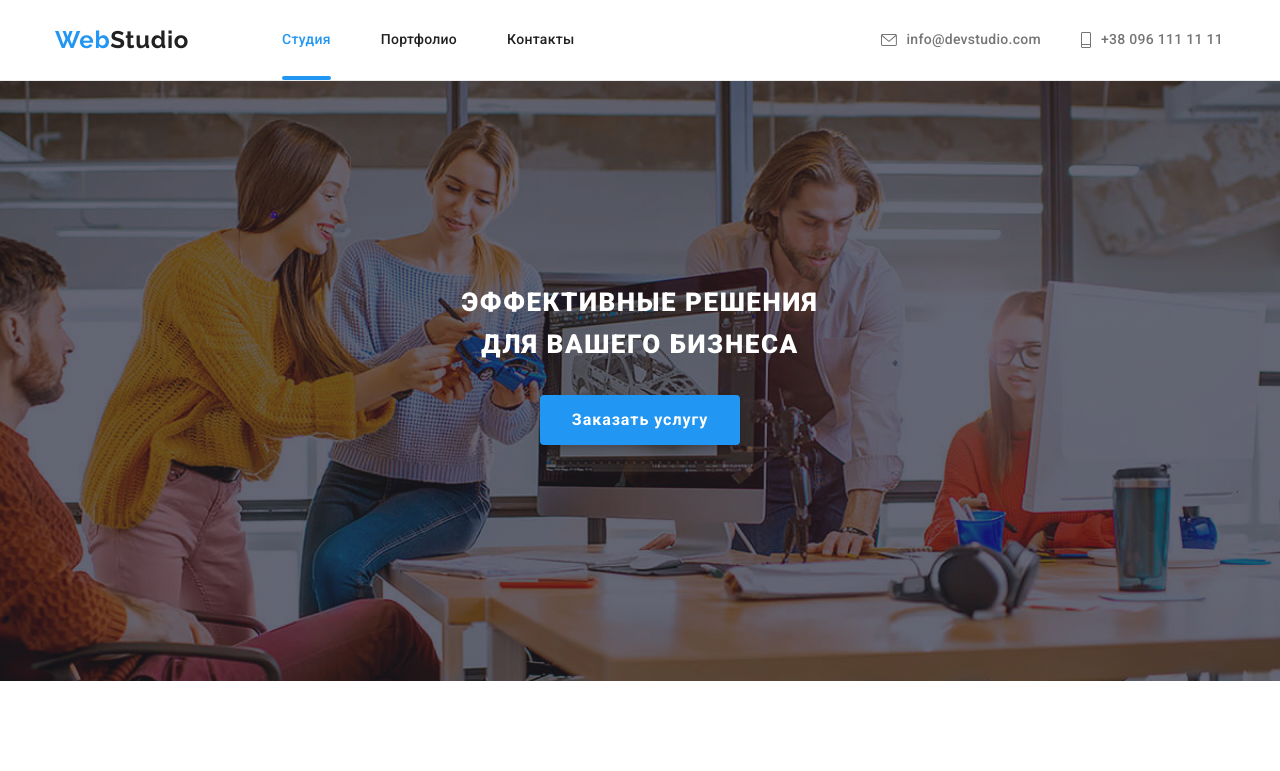
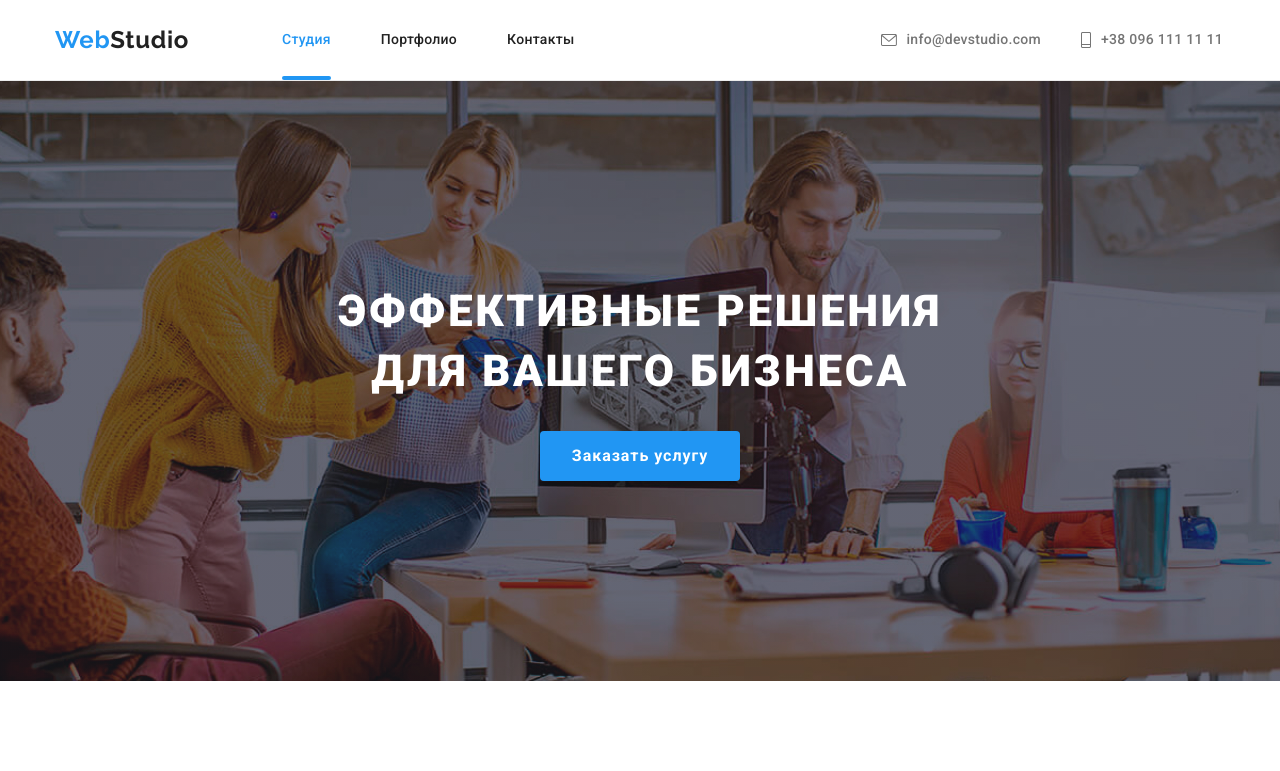
Before and after one commit to karina-doskuch/goit-markup-hw-08, a plain HTML site: page index.html in a window 1280 px wide. Shown: the top 771 px of the page. Drawn offline with nearby package versions, Linux system fonts and the light colour scheme.

Commit message:
fix header and overlay

```diff
--- a/sass/components/_main-header.scss
+++ b/sass/components/_main-header.scss
@@ -75,6 +75,9 @@
 
     @media (min-width: 1200px) {
         padding-top: 200px;
+        font-size: 44px;
+        line-height: 60px;
+        max-width: 700px;
     }
 }
 
--- a/sass/components/_portfolio-section.scss
+++ b/sass/components/_portfolio-section.scss
@@ -68,7 +68,7 @@
     }
 
     @media(min-width: 1200px) {
-        width: 370px;
+       max-width: 370px;
     }
 }
 
```
Also changed, not shown: css/main.css, css/main.min.css, 2 other files.
